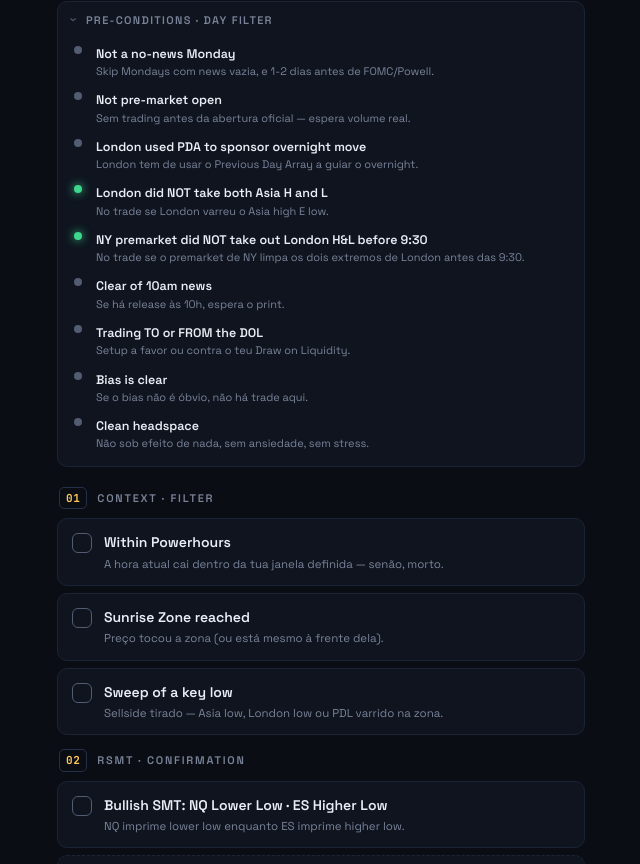
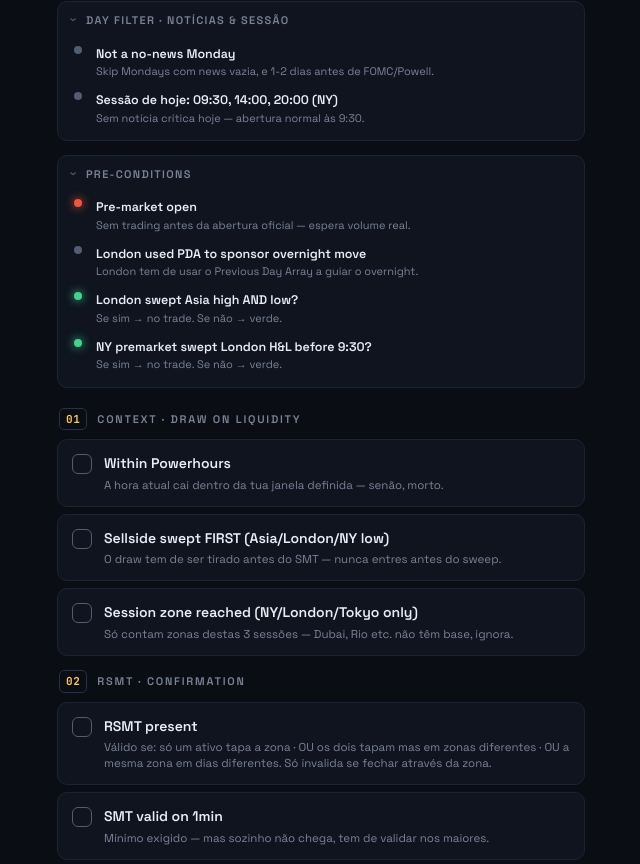
Before and after one commit to albinofiche-maker/rdm-desk, a Next.js app: page /rdm-clearance in a window 1280 px wide. Shown: the part 276-1140 px from the top of the page, without its empty margins (319-959 px from the left). Built offline with nearby package versions, Linux system fonts and the light colour scheme.

Commit message:
sync: app/rdm-clearance/page.tsx

```diff
--- a/app/rdm-clearance/page.tsx
+++ b/app/rdm-clearance/page.tsx
@@ -19,25 +19,26 @@ interface GateDef {
 
 const GATES: GateDef[] = [
   { id: "powerhours", label: "Within Powerhours", hint: "A hora atual cai dentro da tua janela definida — senão, morto.", phase: 1 },
-  { id: "sunriseZone", label: "Sunrise Zone reached", hint: "Preço tocou a zona (ou está mesmo à frente dela).", phase: 1, liveKey: "zoneTouched" },
-  { id: "sweepLow", label: "Sweep of a key low", hint: "Sellside tirado — Asia low, London low ou PDL varrido na zona.", phase: 1, dir: "long", liveKey: "sweepLow" },
-  { id: "sweepHigh", label: "Sweep of a key high", hint: "Buyside tirado — Asia high, London high ou PDH varrido na zona.", phase: 1, dir: "short", liveKey: "sweepHigh" },
+  { id: "sweepLow", label: "Sellside swept FIRST (Asia/London/NY low)", hint: "O draw tem de ser tirado antes do SMT — nunca entres antes do sweep.", phase: 1, dir: "long", liveKey: "sweepLow" },
+  { id: "sweepHigh", label: "Buyside swept FIRST (Asia/London/NY high)", hint: "O draw tem de ser tirado antes do SMT — nunca entres antes do sweep.", phase: 1, dir: "short", liveKey: "sweepHigh" },
+  { id: "sunriseZone", label: "Session zone reached (NY/London/Tokyo only)", hint: "Só contam zonas destas 3 sessões — Dubai, Rio etc. não têm base, ignora.", phase: 1, liveKey: "zoneTouched" },
 
-  { id: "smtBullish", label: "Bullish SMT: NQ Lower Low · ES Higher Low", hint: "NQ imprime lower low enquanto ES imprime higher low.", phase: 2, dir: "long", liveKey: "smtBullish" },
-  { id: "smtBearish", label: "Bearish SMT: NQ Higher High · ES Lower High", hint: "NQ imprime higher high enquanto ES imprime lower high.", phase: 2, dir: "short", liveKey: "smtBearish" },
-  { id: "smtDouble", label: "5m SMT + 1m local SMT", hint: "5-min já mostra SMT, 1-min forma SMT local durante o toque na zona.", phase: 2, optional: true, tag: "A+" },
+  { id: "rsmt", label: "RSMT present", hint: "Válido se: só um ativo tapa a zona · OU os dois tapam mas em zonas diferentes · OU a mesma zona em dias diferentes. Só invalida se fechar através da zona.", phase: 2 },
+  { id: "smt1m", label: "SMT valid on 1min", hint: "Mínimo exigido — mas sozinho não chega, tem de validar nos maiores.", phase: 2, liveKey: "smtBullish" },
+  { id: "smt5m", label: "SMT valid on 5min", hint: "Confirma o 1min. Longs: NQ tira a low, ES falha = alta qualidade.", phase: 2 },
+  { id: "smt15m", label: "SMT valid on 15min", hint: "Os 3 juntos (1m+5m+15m) = setup A+. Shorts: NQ tira a high, ES falha = alta qualidade.", phase: 2, tag: "A+" },
 
   { id: "fvgBearishAbove", label: "Active bearish FVG above price", hint: "FVG bearish por preencher, formado na descida até à zona.", phase: 3, dir: "long", liveKey: "fvgBearishActive" },
-  { id: "closeAboveFvg", label: "1m candle CLOSES above the FVG top", hint: "Fecho acima da borda superior → mercado long. Espera o fecho.", phase: 3, dir: "long", liveKey: "closeAboveFvg" },
+  { id: "closeAboveFvg", label: "1min inversion CLOSES above the FVG top", hint: "Fecho de 1min (ou 30s) acima da borda superior = confirmação de entrada.", phase: 3, dir: "long", liveKey: "closeAboveFvg" },
   { id: "fvgBullishBelow", label: "Active bullish FVG below price", hint: "FVG bullish por preencher, formado na subida até à zona.", phase: 3, dir: "short", liveKey: "fvgBullishActive" },
-  { id: "closeBelowFvg", label: "1m candle CLOSES below the FVG bottom", hint: "Fecho abaixo da borda inferior → mercado short. Espera o fecho.", phase: 3, dir: "short", liveKey: "closeBelowFvg" },
+  { id: "closeBelowFvg", label: "1min inversion CLOSES below the FVG bottom", hint: "Fecho de 1min (ou 30s) abaixo da borda inferior = confirmação de entrada.", phase: 3, dir: "short", liveKey: "closeBelowFvg" },
 
   { id: "calm", label: "Calm — this is not revenge", hint: "Não zangado, não a perseguir o prejuízo. Senão: ecrã desligado.", phase: 4 },
-  { id: "notForced", label: "Not forced / not front-run", hint: "O setup veio até mim. Não inventei nada que não estava lá.", phase: 4 },
+  { id: "notForced", label: "Not forced / not front-run", hint: "O setup veio até mim, ES não foi contrariado. Não inventei nada que não estava lá.", phase: 4 },
 ];
 
 const PHASE_LABEL: Record<number, string> = {
-  1: "Context · Filter",
+  1: "Context · Draw on Liquidity",
   2: "RSMT · Confirmation",
   3: "iFVG · Execution",
   4: "State · Discipline",
@@ -154,7 +155,7 @@ export default function RdmClearancePage() {
     if (Object.keys(patch).length) setChecked((c) => ({ ...c, ...patch }));
   }, [liveState]);
 
-  // auto-check powerhours based on configured trading hours (NY) with a 90min window
+  // auto-check powerhours: 9:30 (ou 10:00 se há notícia hoje), 14:00, 20:00 NY
   useEffect(() => {
     const nyHour = Number(
       new Intl.DateTimeFormat("en-US", { timeZone: "America/New_York", hour: "2-digit", hour12: false }).format(new Date())
@@ -163,13 +164,16 @@ export default function RdmClearancePage() {
       new Intl.DateTimeFormat("en-US", { timeZone: "America/New_York", minute: "2-digit" }).format(new Date())
     );
     const nowH = nyHour + nyMin / 60;
-    const within = weekly.tradingHoursNY.some((h) => {
+    const todayIdx0 = (new Date().getDay() + 6) % 7;
+    const hasNews = todayIdx0 < 5 && weekly.days[todayIdx0].news !== "none";
+    const windows = [hasNews ? "10:00" : "09:30", weekly.tradingHoursNY[1] || "14:00", weekly.tradingHoursNY[2] || "20:00"];
+    const within = windows.some((h) => {
       const [hh, mm] = h.split(":").map(Number);
       const start = hh + mm / 60;
       return nowH >= start && nowH < start + 1.5;
     });
     setChecked((c) => ({ ...c, powerhours: within }));
-  }, [clock, weekly.tradingHoursNY]);
+  }, [clock, weekly.tradingHoursNY, weekly.days]);
 
   function toggle(id: string) {
     setChecked((c) => ({ ...c, [id]: !c[id] }));
@@ -198,7 +202,7 @@ export default function RdmClearancePage() {
   }, [cb, clock]);
 
   const allClear = totalCount > 0 && doneCount === totalCount && !breaker.broken;
-  const isAplus = visibleGates.some((g) => g.optional && checked[g.id]);
+  const isAplus = !!(checked.smt1m && checked.smt5m && checked.smt15m);
 
   function fmtClock(s: number) {
     const m = Math.floor(s / 60), ss = Math.floor(s % 60);
@@ -219,6 +223,15 @@ export default function RdmClearancePage() {
 
   const todayIdx = (new Date().getDay() + 6) % 7; // 0=Mon
   const todayComputed = todayIdx < 5 ? computeDay(weekly.days[todayIdx]) : null;
+  const todayHasNews = todayIdx < 5 && weekly.days[todayIdx].news !== "none";
+  const firstWindowNY = todayHasNews ? "10:00" : "09:30";
+
+  const nyHourNow = (() => {
+    const h = Number(new Intl.DateTimeFormat("en-US", { timeZone: "America/New_York", hour: "2-digit", hour12: false }).format(new Date()));
+    const m = Number(new Intl.DateTimeFormat("en-US", { timeZone: "America/New_York", minute: "2-digit" }).format(new Date()));
+    return h + m / 60;
+  })();
+  const inPremarket = nyHourNow >= 4 && nyHourNow < 9.5;
 
   if (!cb) return null;
 
@@ -245,18 +258,37 @@ export default function RdmClearancePage() {
       </div>
 
       <details className="precond" open>
-        <summary><span className="chev">›</span> Pre-Conditions · Day Filter</summary>
+        <summary><span className="chev">›</span> Day Filter · Notícias &amp; Sessão</summary>
         <div className="precond-list">
           <PreRow
             title="Not a no-news Monday"
             hint="Skip Mondays com news vazia, e 1-2 dias antes de FOMC/Powell."
             status={todayComputed ? (todayComputed.state === "no" ? "blocked" : "clear") : "pending"}
           />
-          <PreRow title="Not pre-market open" hint="Sem trading antes da abertura oficial — espera volume real." status="pending" />
+          <div className="info-row">
+            <span className={"dot " + (todayComputed ? (todayComputed.state === "no" ? "blocked" : "clear") : "pending")}></span>
+            <span className="txtwrap">
+              <b>Sessão de hoje: {firstWindowNY}, {weekly.tradingHoursNY[1] || "14:00"}, {weekly.tradingHoursNY[2] || "20:00"} (NY)</b>
+              <span className="hint">
+                {todayHasNews ? "Há notícia hoje — abertura só depois das 10:00." : "Sem notícia crítica hoje — abertura normal às 9:30."}
+              </span>
+            </span>
+          </div>
+        </div>
+      </details>
+
+      <details className="precond" open>
+        <summary><span className="chev">›</span> Pre-Conditions</summary>
+        <div className="precond-list">
+          <PreRow
+            title="Pre-market open"
+            hint="Sem trading antes da abertura oficial — espera volume real."
+            status={inPremarket ? "blocked" : "clear"}
+          />
           <PreRow title="London used PDA to sponsor overnight move" hint="London tem de usar o Previous Day Array a guiar o overnight." status="pending" />
           <PreRow
-            title="London did NOT take both Asia H and L"
-            hint="No trade se London varreu o Asia high E low."
+            title="London swept Asia high AND low?"
+            hint="Se sim → no trade. Se não → verde."
             status={
               liveState.londonSweptBothAsia && Date.now() - liveState.londonSweptBothAsia.ts < 24 * 60 * 60 * 1000
                 ? "blocked"
@@ -264,18 +296,14 @@ export default function RdmClearancePage() {
             }
           />
           <PreRow
-            title="NY premarket did NOT take out London H&L before 9:30"
-            hint="No trade se o premarket de NY limpa os dois extremos de London antes das 9:30."
+            title="NY premarket swept London H&L before 9:30?"
+            hint="Se sim → no trade. Se não → verde."
             status={
               liveState.nyPremarketClearedBothLondon && Date.now() - liveState.nyPremarketClearedBothLondon.ts < 24 * 60 * 60 * 1000
                 ? "blocked"
                 : "clear"
             }
           />
-          <PreRow title="Clear of 10am news" hint="Se há release às 10h, espera o print." status="pending" />
-          <PreRow title="Trading TO or FROM the DOL" hint="Setup a favor ou contra o teu Draw on Liquidity." status="pending" />
-          <PreRow title="Bias is clear" hint="Se o bias não é óbvio, não há trade aqui." status="pending" />
-          <PreRow title="Clean headspace" hint="Não sob efeito de nada, sem ansiedade, sem stress." status="pending" />
         </div>
       </details>
 
```
